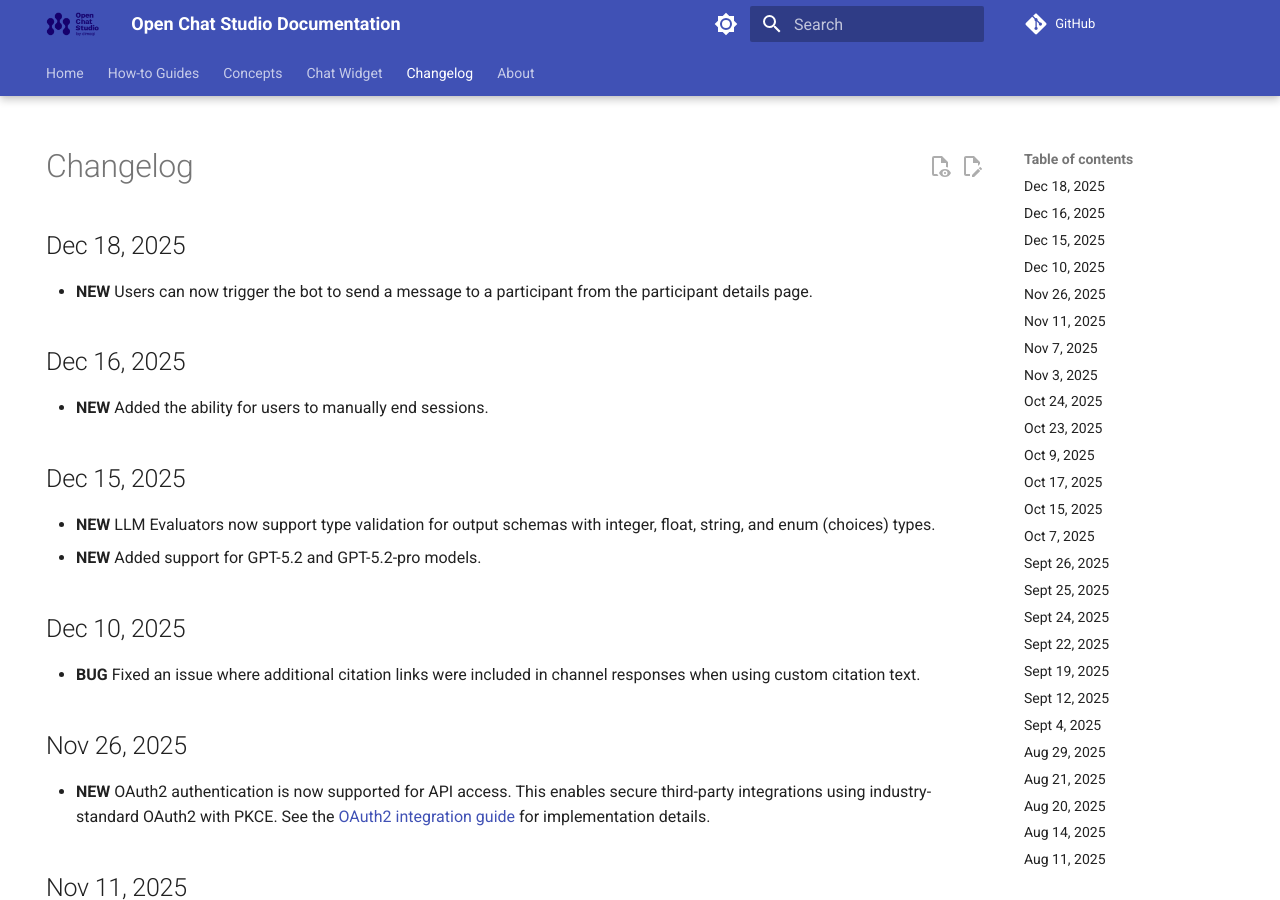
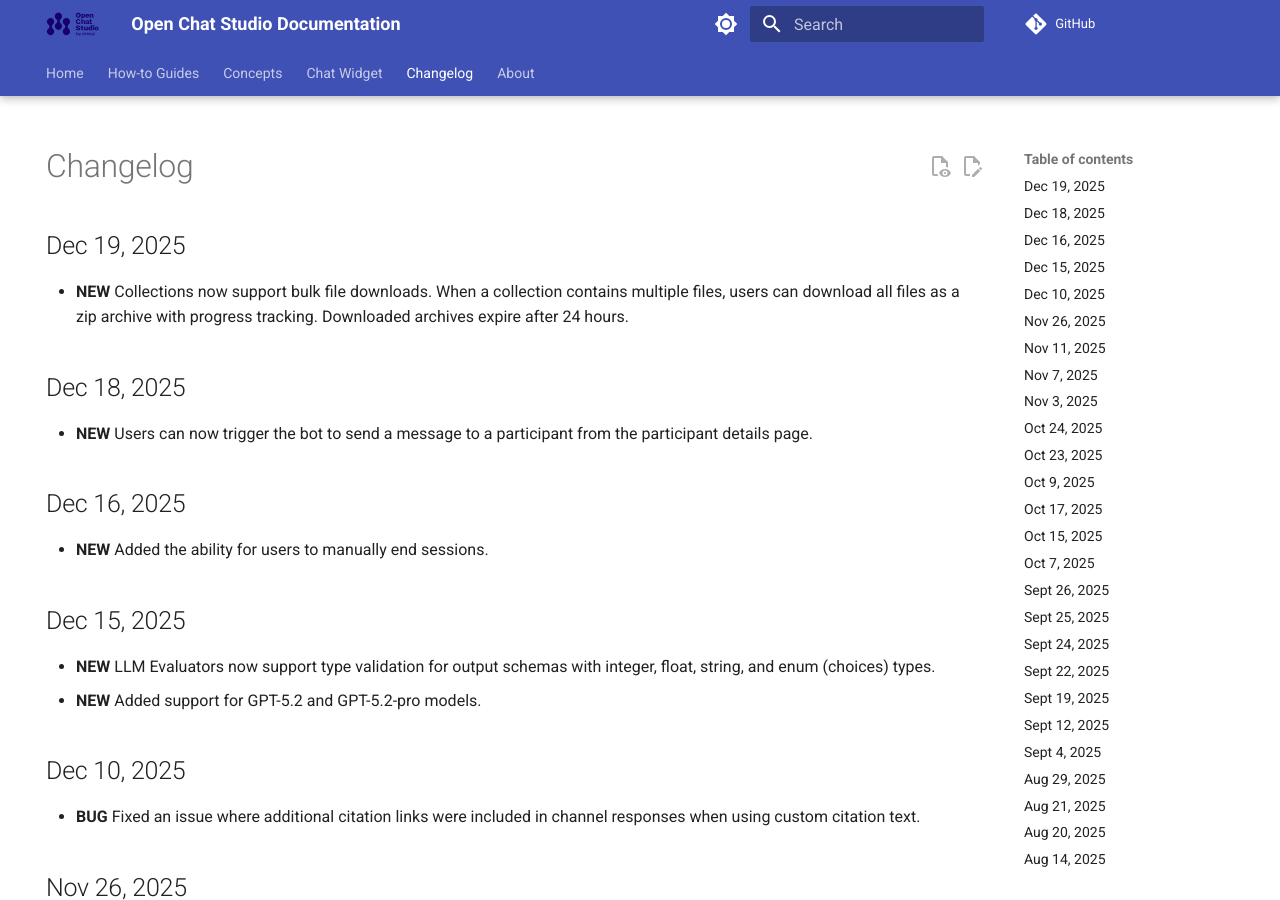
Before and after one commit to dimagi/open-chat-studio-docs, an MkDocs documentation site: the page built from docs/changelog.md, in a window 1280 px wide and 900 px high. Built offline with MkDocs 1.6.1 and Material for MkDocs 9.7.7, drawn with Linux system fonts in a browser that asks for light colours; emoji names are drawn with the system emoji font; a script that is not in the unit is left out; comment, search, counter and statistics services are not loaded.

Commit message:
update changelog and docs from OCS PR #2587

```diff
--- a/docs/changelog.md
+++ b/docs/changelog.md
@@ -4,6 +4,9 @@ hide:
 ---
 
 # Changelog
+## Dec 19, 2025
+* **NEW** Collections now support bulk file downloads. When a collection contains multiple files, users can download all files as a zip archive with progress tracking. Downloaded archives expire after 24 hours.
+
 ## Dec 18, 2025
 * **NEW** Users can now trigger the bot to send a message to a participant from the participant details page.
 
```
